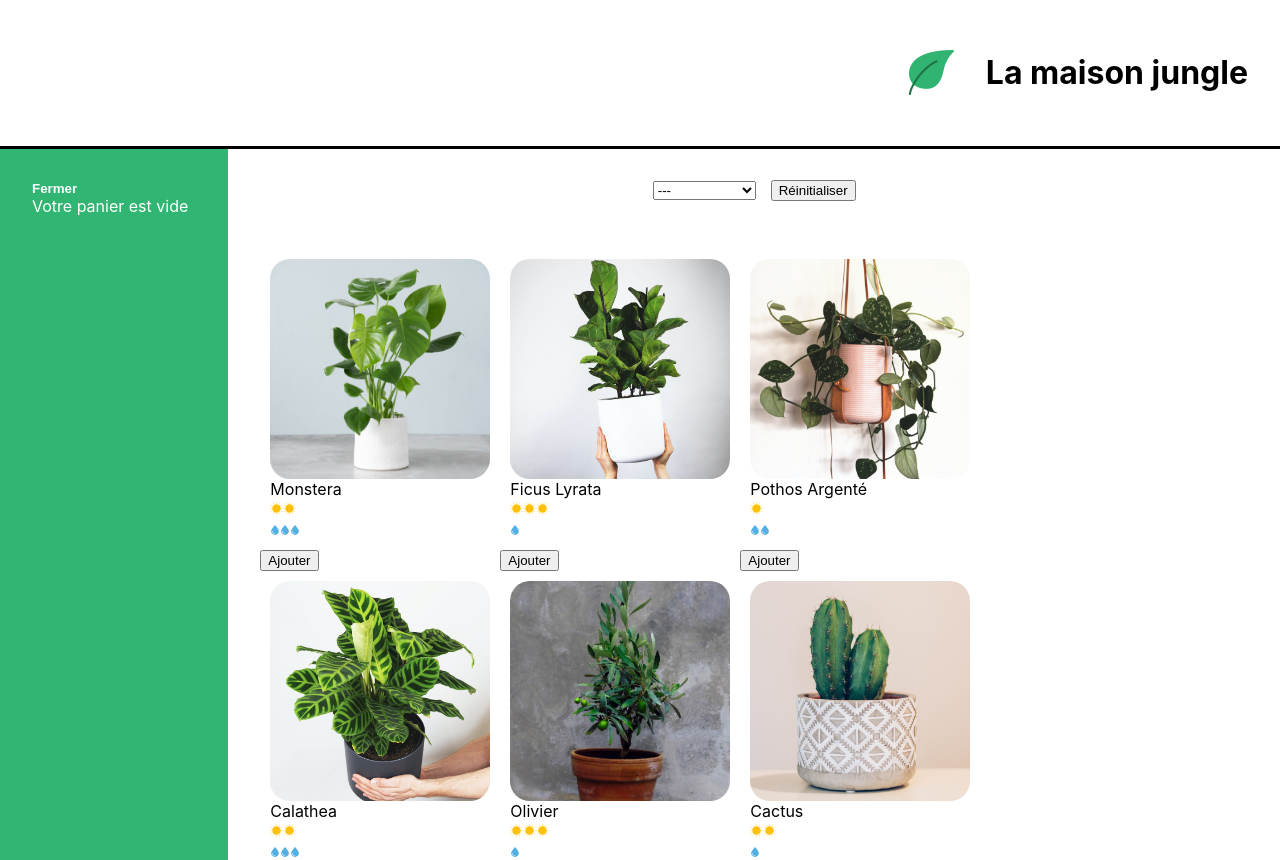
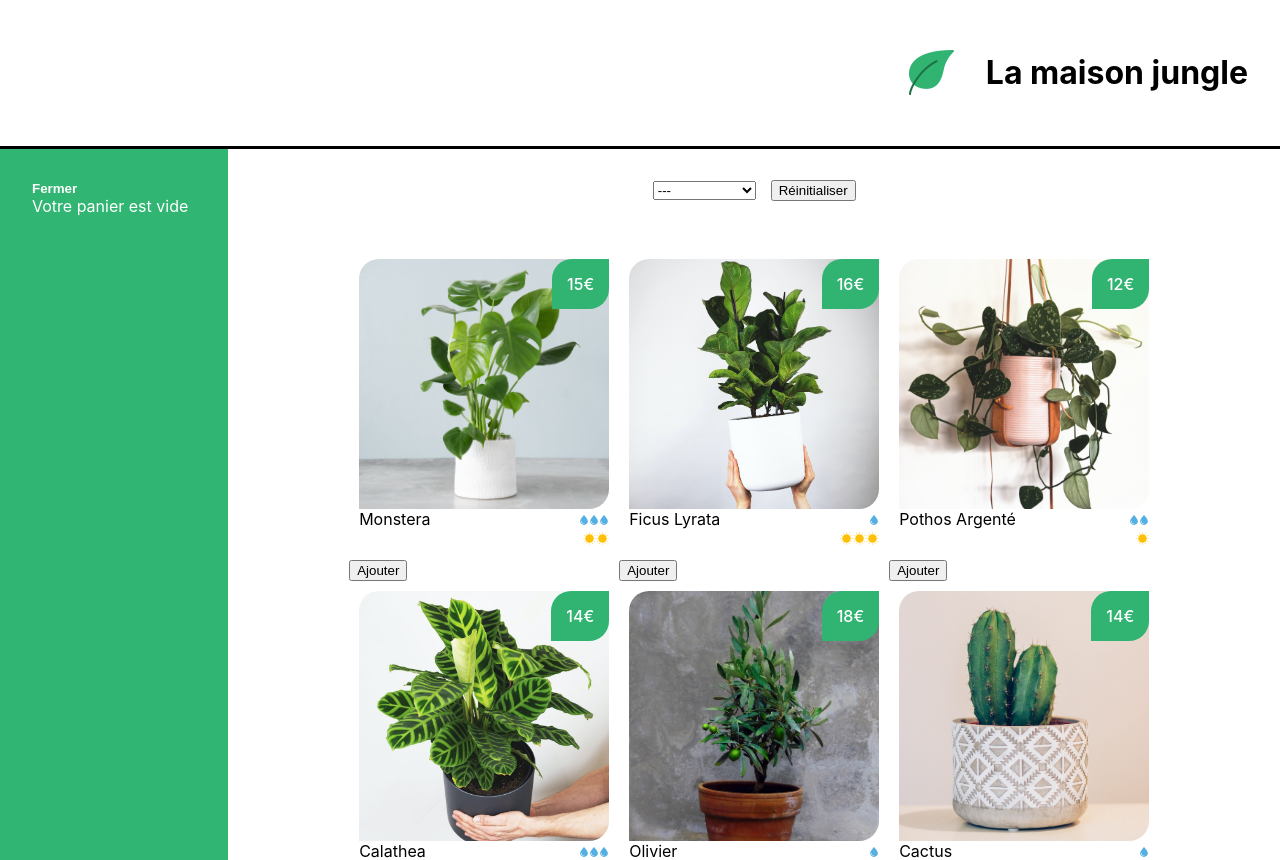
Before and after one commit to daouasof/la-maison-jungle, a React (Create React App) app: page / in a window 1280 px wide. Shown: the top 860 px of the page. Built offline with nearby package versions, Linux system fonts and the light colour scheme.

Commit message:
added style on the list

```diff
--- a/src/components/PlantItem.js
+++ b/src/components/PlantItem.js
@@ -1,12 +1,17 @@
 import CareScale from "./CareScale"
 import '../styles/PlantItem.css'
 
-function PlantItem({ name, cover, light, water}) {
+function PlantItem({ name, cover, light, water, price}) {
   return <li className='lmj-plant-item' >
+    <span className='lmj-plant-item-price'>{price}€</span>
     <img src={cover} alt={ name } className='lmj-plant-item-cover' />
-    { name }
-    <CareScale scaleValue={light} careType='light'/>
-    <CareScale scaleValue={water} careType='water'/>
+    <div className="lmj-plant-item-description">
+      { name }
+      <div className="lmj-plant-carescale">
+        <CareScale scaleValue={water} careType='water'/>
+        <CareScale scaleValue={light} careType='light'/>
+      </div>
+    </div>
   </li>
 }
 
--- a/src/styles/Banner.css
+++ b/src/styles/Banner.css
@@ -5,6 +5,7 @@
   border-bottom: solid 3px black;
   display: flex;
   justify-content: flex-end;
+  flex-direction: row;
   align-items: center;
 }
 
--- a/src/styles/PlantItem.css
+++ b/src/styles/PlantItem.css
@@ -1,8 +1,8 @@
 .lmj-plant-item-cover {
-	height: 220px;
-	width: 220px;
-	border-radius: 20px;
-  object-fit: cover;
+	height: 250px;
+	width: 250px;
+	border-radius: 20px 0px 20px 0;
+	object-fit: cover;
 }
 
 .lmj-plant-item {
@@ -12,4 +12,27 @@
 	justify-content: center;
 	flex-direction: column;
 	text-transform: capitalize;
+	position: relative;
 }
+
+.lmj-plant-item-price {
+	position: absolute;
+	border-radius: 20px 0px 20px 0;
+	background-color: #31b472;
+	color: white;
+	padding: 15px;
+	right: 0;
+	top: 0;
+	font-weight: 500;
+}
+
+.lmj-plant-item-description {
+  display: flex;
+  width: 100%;
+  justify-content: space-between;
+}
+
+
+.lmj-plant-carescale {
+  text-align: end;
+}
--- a/src/styles/ShoppingList.css
+++ b/src/styles/ShoppingList.css
@@ -3,7 +3,7 @@
 	padding: 32px;
 	display: flex;
 	flex-wrap: wrap;
-	max-width: 800px;
+  justify-content: center;
 }
 
 .lmj-shopping-list {
```
